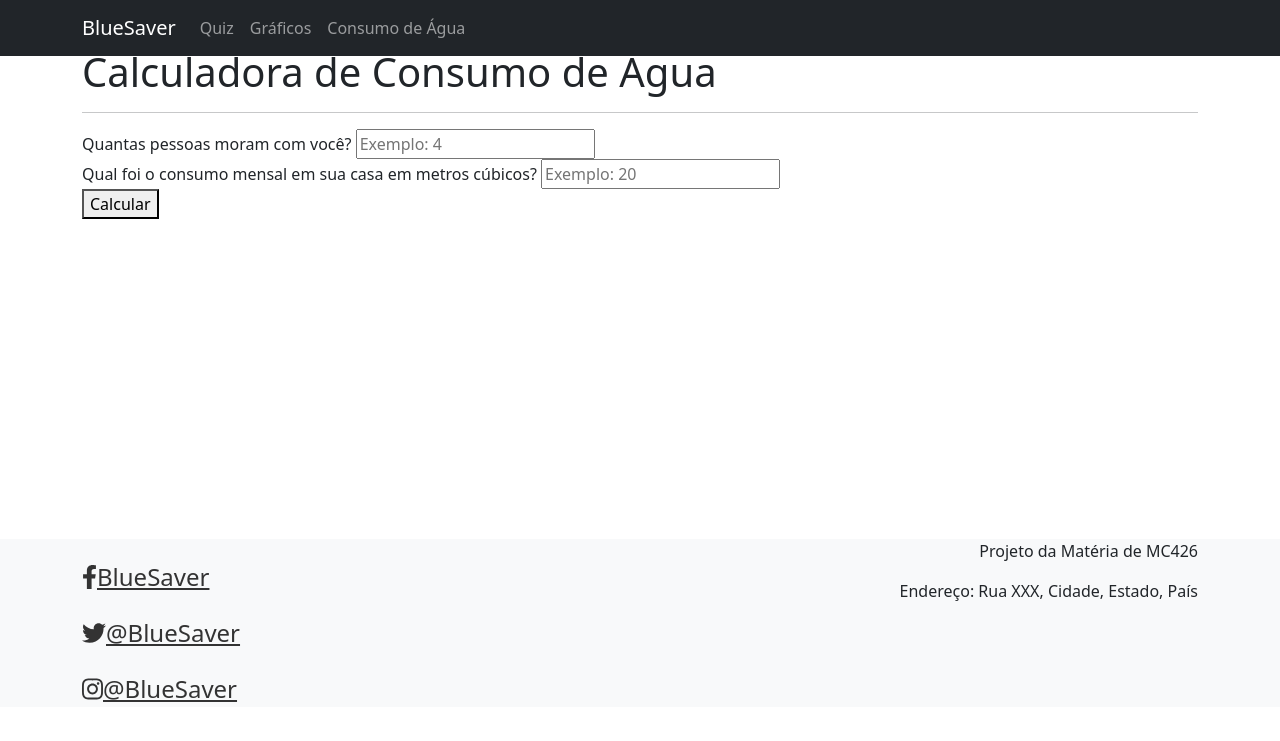
After one commit to Sergio-Daniel-Pires/BlueSaver, a Flask app: page /calculadora/ in a window 1280 px wide. The commit adds this page. Shown: the top 741 px of the page. Run offline with Flask 3, Linux system fonts and the light colour scheme; parts of the project's set-up code (start-up, migrations or seed data) failed here and were passed over.

Commit message:
Implementação da calculadora de água iniciada e em andamento

```diff
--- a/app.py
+++ b/app.py
@@ -20,6 +20,10 @@ def create_app(config_name: str = None):
     from views.quiz import quiz_bp
     app.register_blueprint(quiz_bp, url_prefix='/quiz')
 
+    # Calculadora de consumo de água
+    from views.calculadora import calculadora_bp
+    app.register_blueprint(calculadora_bp, url_prefix='/calculadora')
+
     # Configuracao Flask
     app.config.from_object(config[config_name])
 
--- /dev/null
+++ b/static/calculator.js
@@ -0,0 +1,20 @@
+
+function calculator(){
+    // Obter os valores do formulário
+    var qtd_pessoas = parseFloat(document.getElementById('qtd_pessoas').value);
+    var gasto_mensal = parseFloat(document.getElementById('gasto_mensal').value);
+
+    if (isNaN(qtd_pessoas)|| isNaN(gasto_mensal)) {
+        alert('Por favor, preencha todos os campos obrigatórios.');
+    }
+    else if( !Number.isInteger(parseFloat(qtd_pessoas)) || !Number.isInteger(parseFloat(gasto_mensal))){
+        alert('Por favor, preencha os campos números com valores inteiros.');
+    }
+    else{
+        // Realizar o cálculo
+        var resultado = parseInt((gasto_mensal*1000)/(qtd_pessoas*30));
+        // Exibir o resultado
+        document.getElementById('resultado').textContent = 'O consumo médio na sua residência é ' + resultado +' Litros/pessoa/dia';
+    }
+
+}
--- a/static/graphics.js
+++ b/static/graphics.js
@@ -13,6 +13,7 @@ window.onload = function () {
                 success: function(response){
                     console.log(response)
                     $("#imagem-container").html(response);
+                    div_vazia.style.display= "none";
                 }
             });
         }
--- a/static/style.css
+++ b/static/style.css
@@ -1,5 +1,7 @@
 .footer {
     background-color: #f8f9fa;
+    position: relative;
+    width: 100%;
 }
 
 .footer-content {
@@ -21,3 +23,9 @@
     margin-right: 10px;
     font-size: 24px;
 }
+
+.div_vazia{
+    height: 320px;
+    display: block;
+
+}
--- a/templates/base.html
+++ b/templates/base.html
@@ -18,6 +18,9 @@
                     <li class="nav-item">
                         <a class="nav-link" href="/graficos">Gráficos</a>
                     </li>
+                    <li class="nav-item">
+                        <a class="nav-link" href="/calculadora">Consumo de Água</a>
+                    </li>
                 </ul>
             </div>
         </div>
--- /dev/null
+++ b/templates/calculadora.html
@@ -0,0 +1,21 @@
+{% extends "base.html" %}
+
+{% block content %}
+    <script type="text/javascript" src="{{ url_for('static', filename='calculator.js') }}"></script>
+    <h1>Calculadora de Consumo de Água</h1>
+    <hr>
+    <form>
+        <label for="qtd_pessoas">Quantas pessoas moram com você?</label>
+        <input type="number" id="qtd_pessoas" name="qtd_pessoas" placeholder="Exemplo: 4" required title="Por favor preencha todos os campos">
+        </br>
+        <label for="gasto_mensal">Qual foi o consumo mensal em sua casa em metros cúbicos?</label>
+        <input type="number" id="gasto_mensal" name="gasto_mensal" placeholder="Exemplo: 20" required required title="Por favor preencha todos os campos">
+        </br>
+        <button type="button" onclick="calculator()">Calcular</button>
+    </form>
+
+    <div id="resultado"></div>
+    <div class="div_vazia"></div>
+
+
+{% endblock %}
--- a/templates/graficos.html
+++ b/templates/graficos.html
@@ -12,6 +12,9 @@
             <option value="up_to_16">16 anos</option>
         </select>
     </div>
+
+    <div class="div_vazia" id="div_vazia"></div>
+
     <div id="imagem-container" class="mt-4">
         <!-- Aqui será renderizado o iframe com a imagem -->
     </div>
--- /dev/null
+++ b/views/calculadora.py
@@ -0,0 +1,7 @@
+from flask import render_template, make_response, Blueprint
+
+calculadora_bp = Blueprint('calculadora', __name__)
+
+@calculadora_bp.route('/')
+def calculadora():
+    return make_response(render_template('calculadora.html'), 200)
```
Also changed, not shown: static/exemplo_gasto_mensal_conta_de_agua.png (added).
